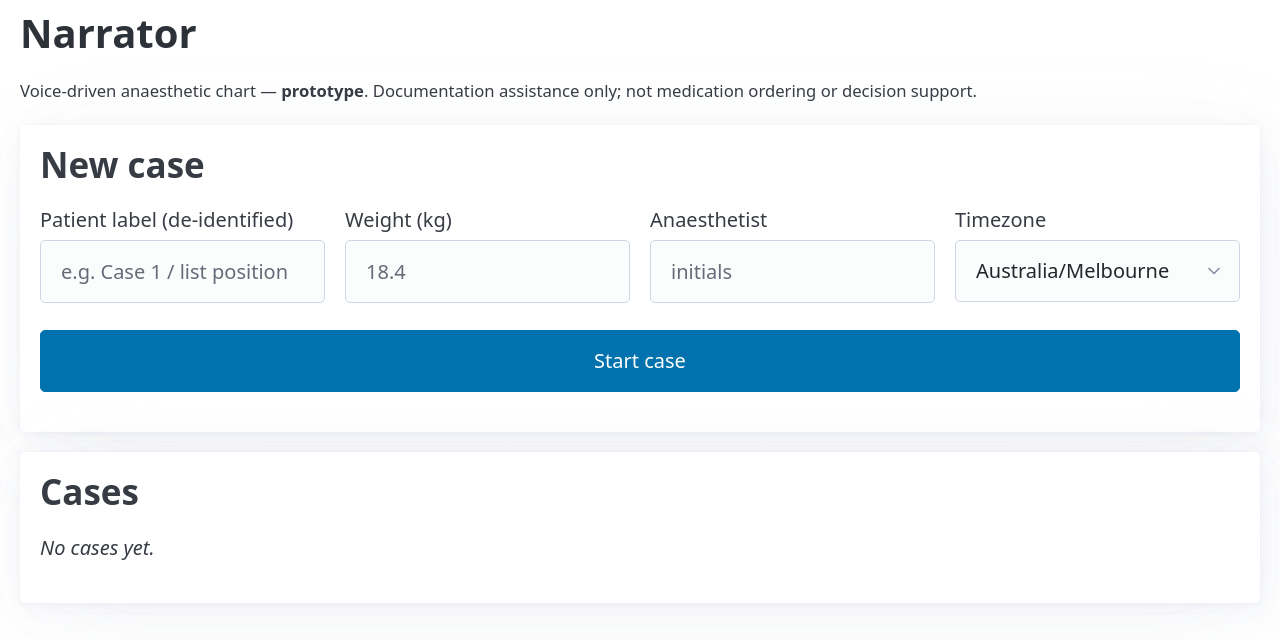
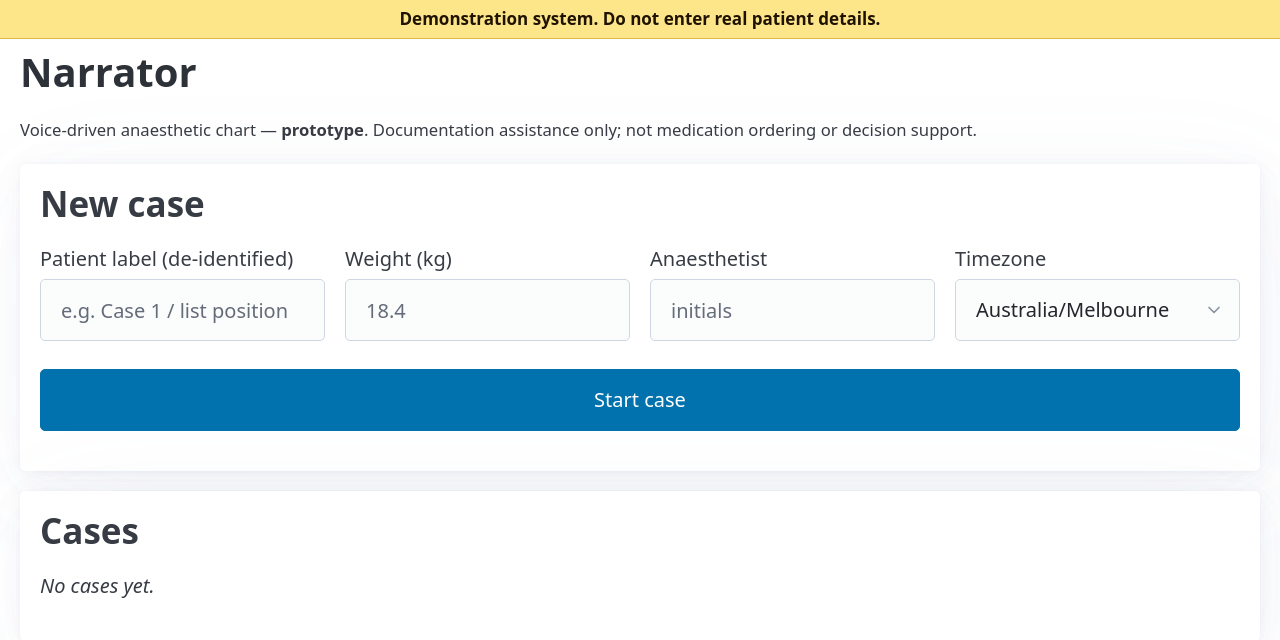
Before and after one commit to uppertoe/narrator, a FastAPI app: page / in a window 1280 px wide. Shown: the top 640 px of the page. Run offline with FastAPI, Linux system fonts and the light colour scheme; data that the repository does not hold is empty; some libraries are stand-ins or nearby versions.

Commit message:
Show a demonstration banner on every page (#11)
The owner has determined that narrator is a prototype that will never hold
clinical data, and the server gates it to a demonstration group. Every page
now carries a banner saying so, so that nobody enters real patient details
by mistake.

Co-authored-by: Claude Fable 5.1 <noreply@anthropic.com>

```diff
--- a/app/templates/base.html
+++ b/app/templates/base.html
@@ -10,6 +10,7 @@
   <script defer src="https://cdn.jsdelivr.net/npm/alpinejs@3/dist/cdn.min.js"></script>
 </head>
 <body>
+  <div class="demo-banner" role="note">Demonstration system. Do not enter real patient details.</div>
   <main class="container-fluid">
     {% block body %}{% endblock %}
   </main>
--- a/static/app.css
+++ b/static/app.css
@@ -114,3 +114,10 @@ button.sm, .sm { width: auto; padding: 0.2rem 0.6rem; font-size: 0.78rem; margin
 
 .local-asr { display: inline-flex; align-items: center; gap: 0.35rem; cursor: pointer; }
 .local-asr input[type="checkbox"] { width: 1.05em; height: 1.05em; margin: 0; flex: none; }
+
+/* Demonstration banner: this prototype never holds clinical data. */
+.demo-banner {
+  background: #fde68a; color: #1f1300; text-align: center;
+  font-size: 0.85rem; font-weight: 600; padding: 0.3rem 1rem;
+  border-bottom: 1px solid #d9b94a;
+}
```
